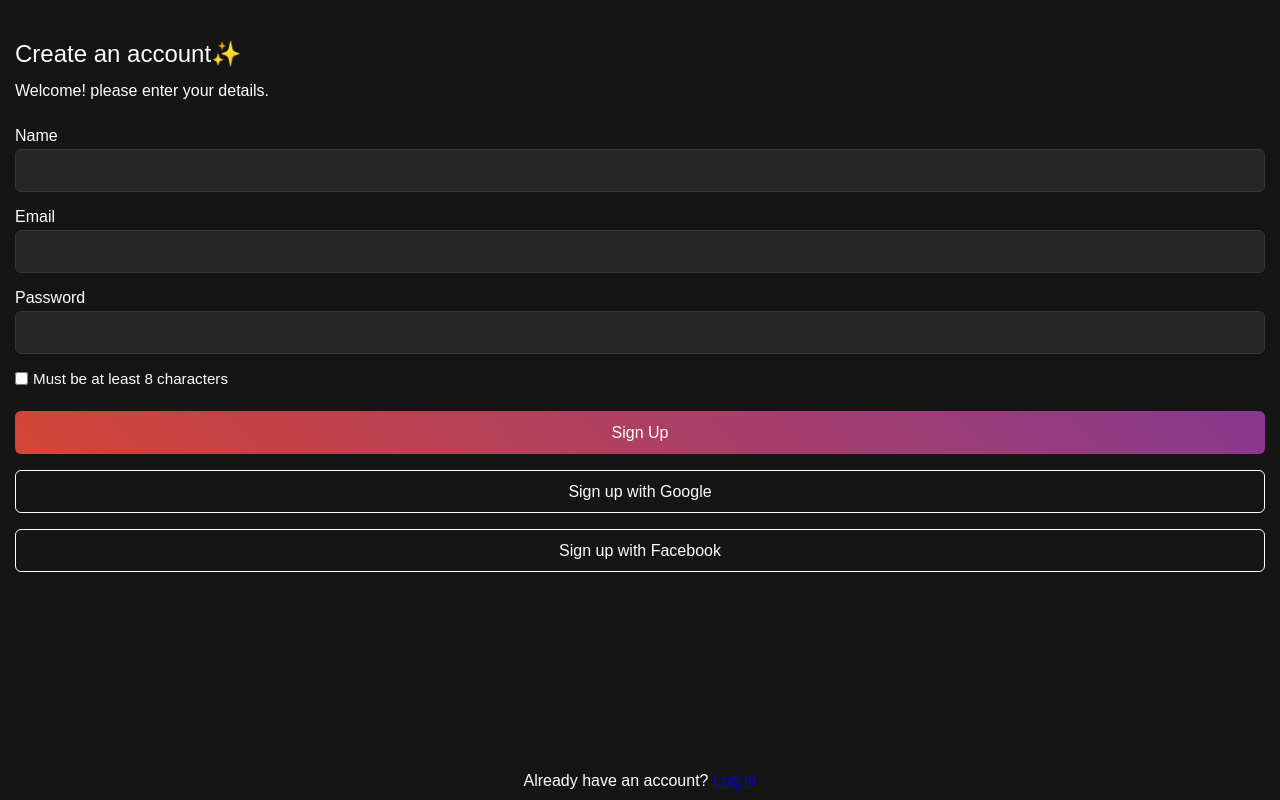
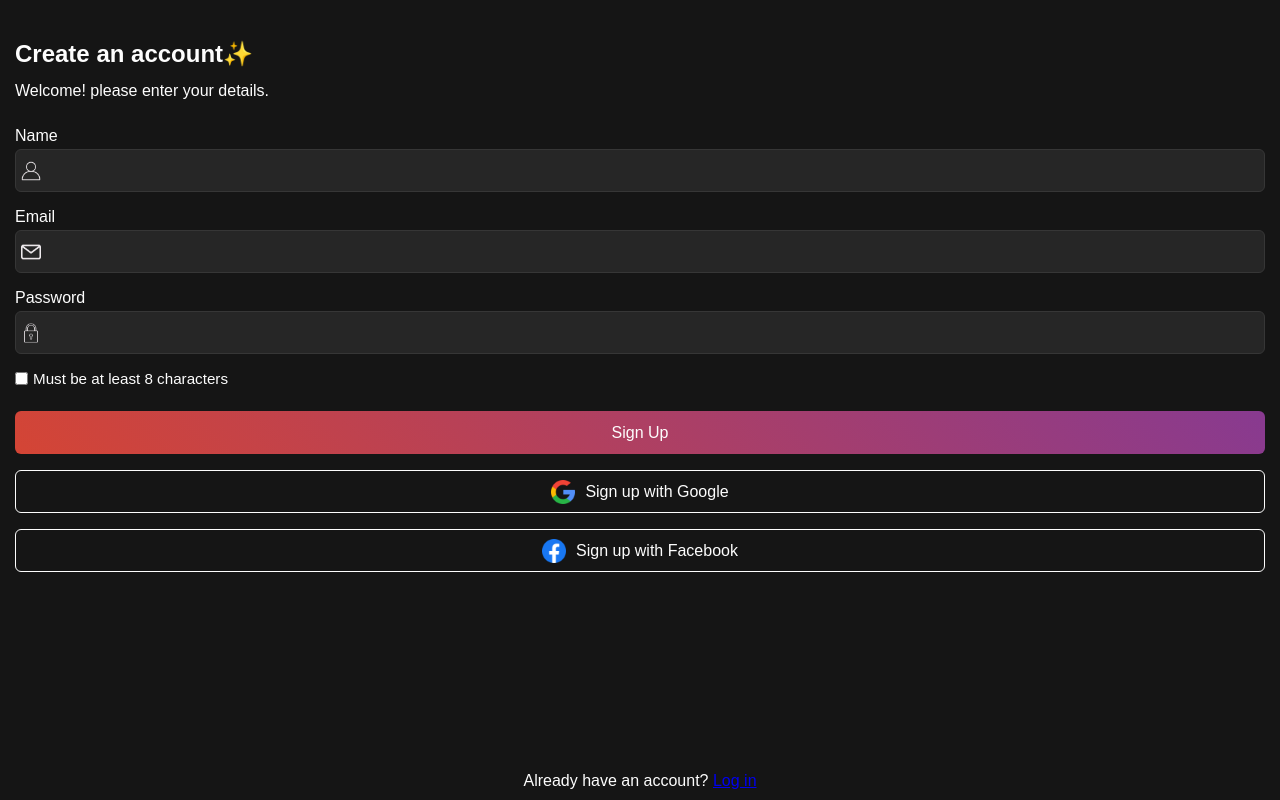
Before and after one commit to manuelguengui/login-and-sign-up-for-mobile, a plain HTML site: page signup.html in a window 1280 px wide. Drawn offline with Linux system fonts and the light colour scheme.

Commit message:
HTML, css concluido

```diff
--- a/css/style.css
+++ b/css/style.css
@@ -20,6 +20,7 @@ h2  {
   display: flex;
   align-items: center;
   font-weight: 200;
+  font-weight: bolder;
 }
 
 h2 + p {
@@ -38,8 +39,10 @@ h2 + p {
   background-color: #262626;
   border: 1px solid #363636;
   outline: none;
-  padding: 3px 10px;
   margin-top: 4px;
+  color: #fdfdfd;
+  font-size: large;
+  padding: 3px 10px 3px 28px;
 
 }
 .btn {
@@ -53,6 +56,7 @@ a.btn {
   align-items: center;
   justify-content: center;
   text-decoration: none;
+  gap: 10px;
 }
 .others {
   display: flex;
@@ -63,6 +67,7 @@ a.btn {
   text-decoration: none;
   color: #fdfdfd;
   display: inline-flex;
+
   gap: 5px;
 }
 .remember {
@@ -80,3 +85,24 @@ form > div {
   justify-self: end;
   margin-top: auto;
 }
+.icon {
+  background-repeat: no-repeat;
+  background-position: 5px;
+  background-size: 20px;
+}
+
+input[type="password"]{
+  background-image: url(../img/locked.png);
+
+}
+input[type="email"] {
+  background-image: url(../img/email.png);
+
+}
+input[type="text"] {
+  background-image: url(../img/user.png);
+
+}
+img {
+  width: 24px;
+}
--- a/signup.html
+++ b/signup.html
@@ -3,6 +3,7 @@
 <head>
   <meta charset="UTF-8">
   <link rel="stylesheet" href="css/style.css">
+  <link rel="stylesheet" href="https://cdnjs.cloudflare.com/ajax/libs/font-awesome/5.1.0/css/v4-shims.min.css">
   <script src="js/script.js"></script>
   <meta name="viewport" content="width=device-width, initial-scale=1.0">
   <title>Document</title>
@@ -15,19 +16,19 @@
 
    <div id="name">
     <label for="name">Name</label>
-    <input type="text" id="name" class="field" name="name" required>
+    <input type="text" id="name" class="field icon" name="name" required>
 
   </div>
 
    <div id="email">
     <label for="email">Email</label>
-    <input type="email" id="email" class="field" name="email" required>
+    <input type="email" id="email" class="field icon" name="email" required>
    </div>
 
    <div id="password">
     <label for="password">Password</label>
     <div>
-      <input type="password" id="password" class="field" name="password" required>
+      <input type="password" id="password" class="field icon" name="password" required>
     </div>
    </div>
 
@@ -37,12 +38,12 @@
 
    <div id="btn-fields">
     <input type="submit" name="log" value="Sign Up" class="btn">
-    <a href="#" class="btn">Sign up with Google</a>
-    <a href="#" class="btn">Sign up with Facebook</a>
+    <a href="#" class="btn" id="google"><img src="img/google.png" alt="Google"> Sign up with Google</a>
+    <a href="#" class="btn" id="facebook"><img src="img/facebook.png" alt="Facebook"> Sign up with Facebook</a>
    </div>
 
 
-   <p class="link">Already have an account? <a href="#">Log in</a></p>
+   <p class="link">Already have an account? <a href="index.html">Log in</a></p>
   </form>
 </body>
 </html>
```
Also changed, not shown: index.html (+4 -3 lines), img/email.png (added), img/facebook.png (added), img/google.png (added), img/locked.png (added), img/user.png (added).
